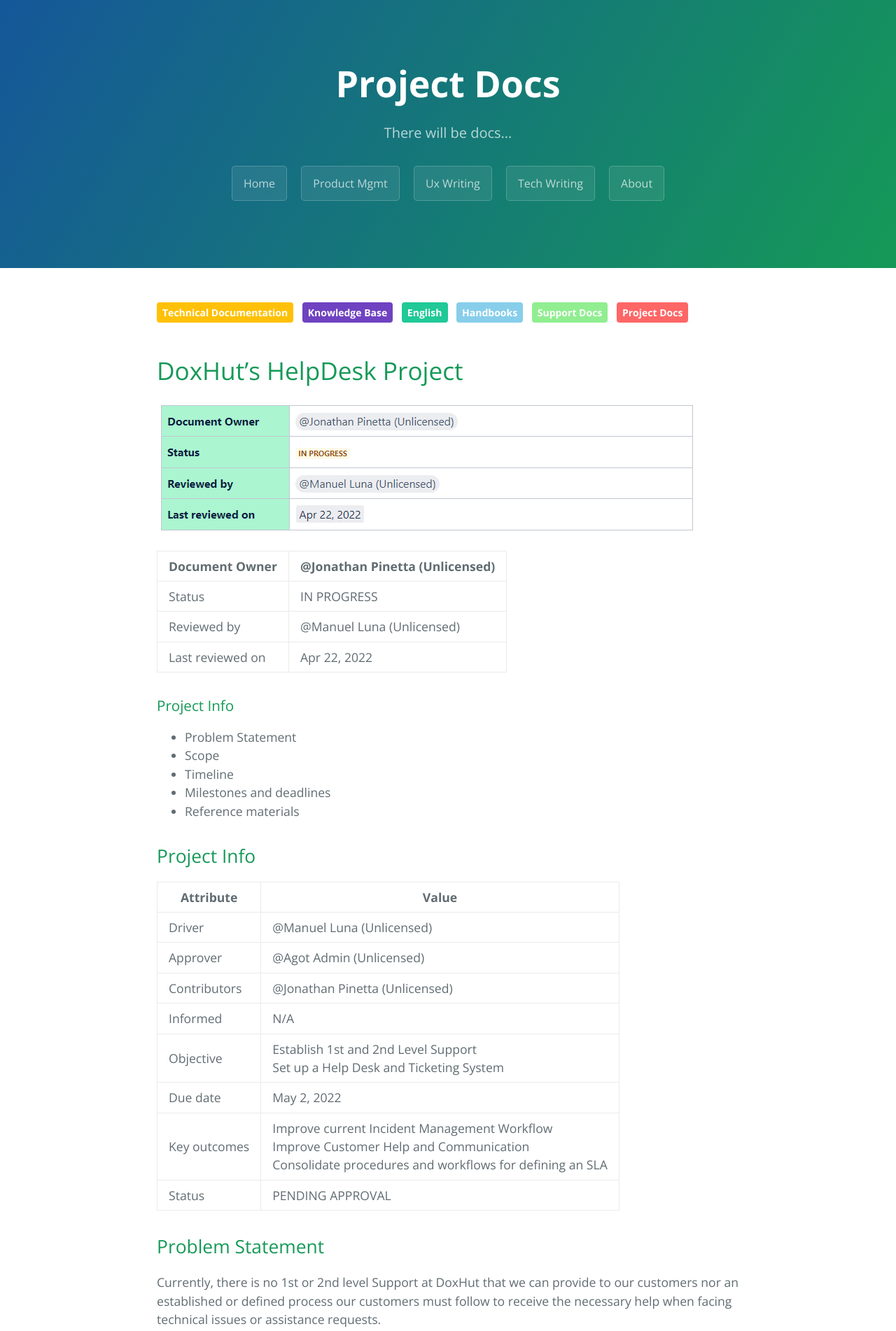
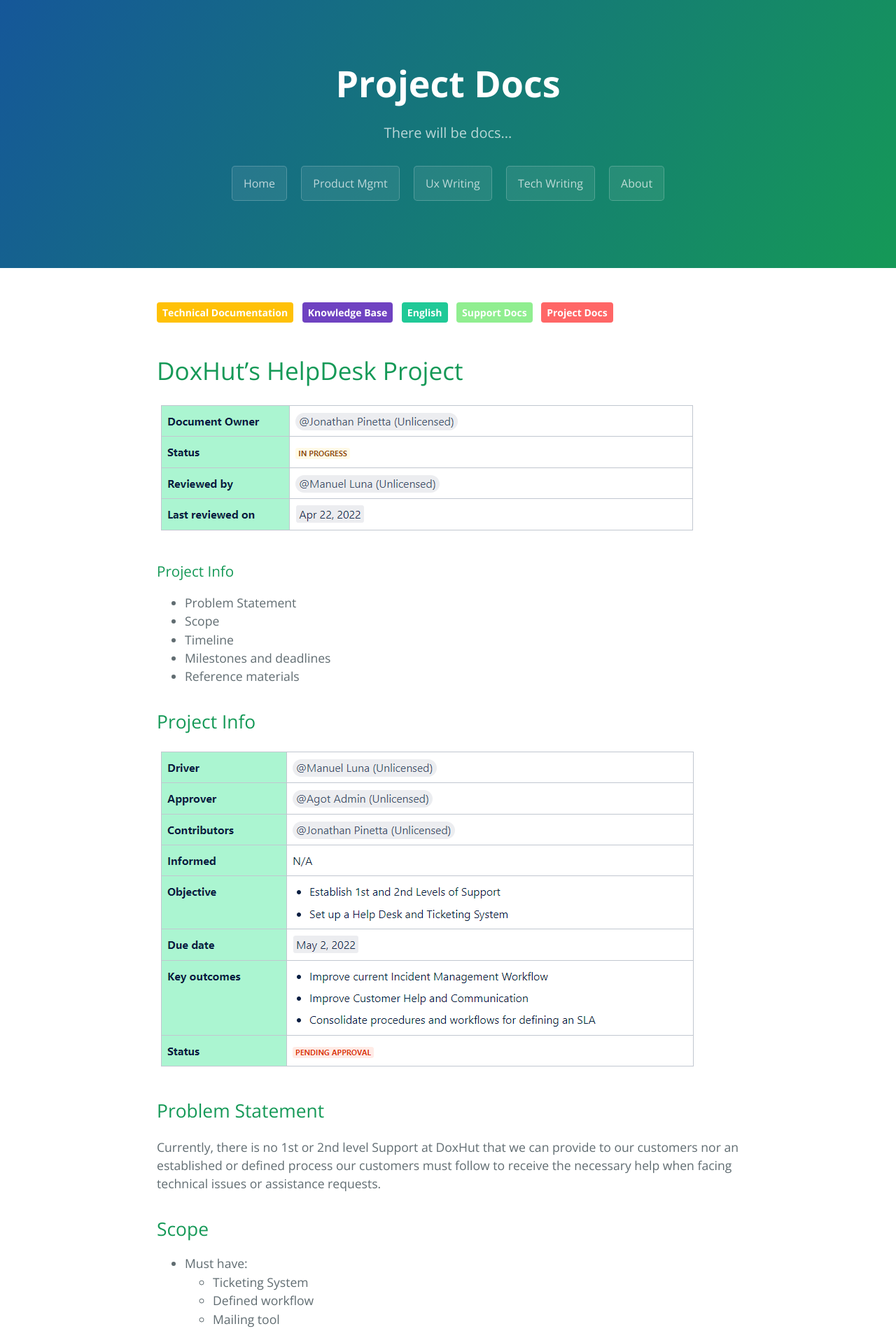
Before and after one commit to BigStepIdiomas/bigstepidiomas.github.io, a Jekyll site: the page built from docsample01deskproject.md, in a window 1280 px wide. Shown: the top 1902 px of the page at 70% size. Built offline with Jekyll 4.4.1, drawn with Linux system fonts in a browser that asks for light colours; some of the changed text lies outside the part shown.

```diff
--- a/docsample01deskproject.md
+++ b/docsample01deskproject.md
@@ -19,9 +19,7 @@ description: There will be docs...
 /* Add the background colors for each category */
 .tag:nth-child(4) { background-color: #ffc107; } /* Technical Documentation */
 .tag:nth-child(5) { background-color: #6f42c1; } /* Knowledge Base */
-.tag:nth-child(6) { background-color: #fd7e14; } /* Translation */
 .tag:nth-child(7) { background-color: #20c997; } /* English */
-.tag:nth-child(11) { background-color: #87ceeb; } /* Handbooks */
 .tag:nth-child(12) { background-color: #90ee90; } /* Support Docs */
 .tag:nth-child(13) { background-color: #ff6666; } /* Project Docs */
 
@@ -31,7 +29,6 @@ description: There will be docs...
 <span class="tag" style="background-color: #ffc107;">Technical Documentation</span>
 <span class="tag" style="background-color: #6f42c1;">Knowledge Base</span>
 <span class="tag" style="background-color: #20c997;">English</span>
-<span class="tag" style="background-color: #87ceeb;">Handbooks</span>
 <span class="tag" style="background-color: #90ee90;">Support Docs</span>
 <span class="tag" style="background-color: #ff6666;">Project Docs</span>
 
@@ -40,12 +37,6 @@ description: There will be docs...
 # DoxHut's HelpDesk Project
 
 ![intro](images-projectdesk-intro.png)
-
-| Document Owner        | @Jonathan Pinetta (Unlicensed) |
-|-----------------------|-------------------------------|
-| Status                | IN PROGRESS                   |
-| Reviewed by           | @Manuel Luna (Unlicensed)     |
-| Last reviewed on      | Apr 22, 2022                  |
 
 ### Project Info
 - Problem Statement
@@ -56,16 +47,7 @@ description: There will be docs...
 
 ## Project Info
 
-| Attribute    | Value                         |
-|--------------|-------------------------------|
-| Driver       | @Manuel Luna (Unlicensed)     |
-| Approver     | @Agot Admin (Unlicensed)      |
-| Contributors | @Jonathan Pinetta (Unlicensed)|
-| Informed     | N/A                           |
-| Objective    | Establish 1st and 2nd Level Support<br>Set up a Help Desk and Ticketing System |
-| Due date     | May 2, 2022                   |
-| Key outcomes | Improve current Incident Management Workflow<br>Improve Customer Help and Communication<br>Consolidate procedures and workflows for defining an SLA |
-| Status       | PENDING APPROVAL              |
+![info](images-projectdesk-fichainfo.png)
 
 ## Problem Statement
 Currently, there is no 1st or 2nd level Support at DoxHut that we can provide to our customers nor an established or defined process our customers must follow to receive the necessary help when facing technical issues or assistance requests.
```
Also changed, not shown: other parts of docsample01deskproject.md (+28 -4 lines), images-projectdesk-fichainfo.png (added).
